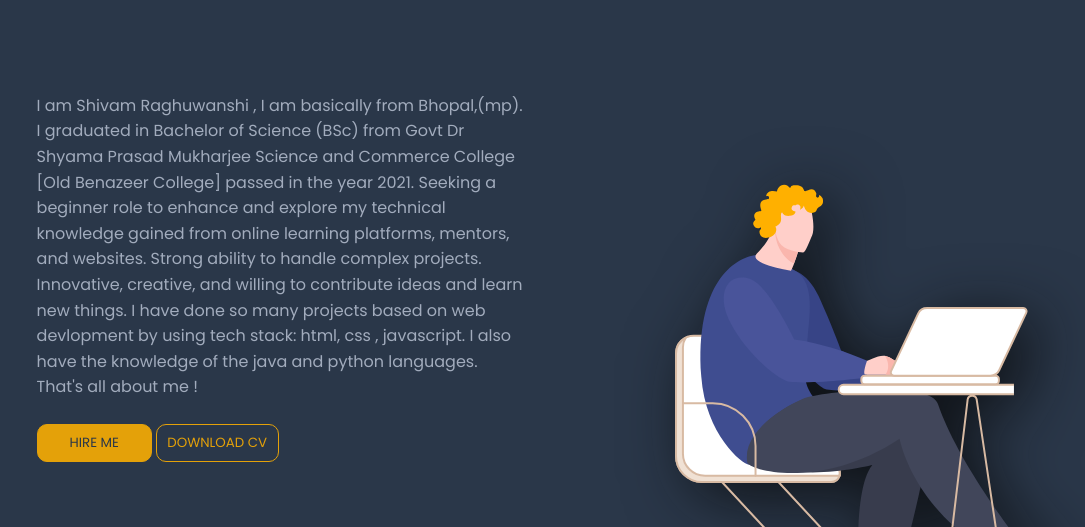
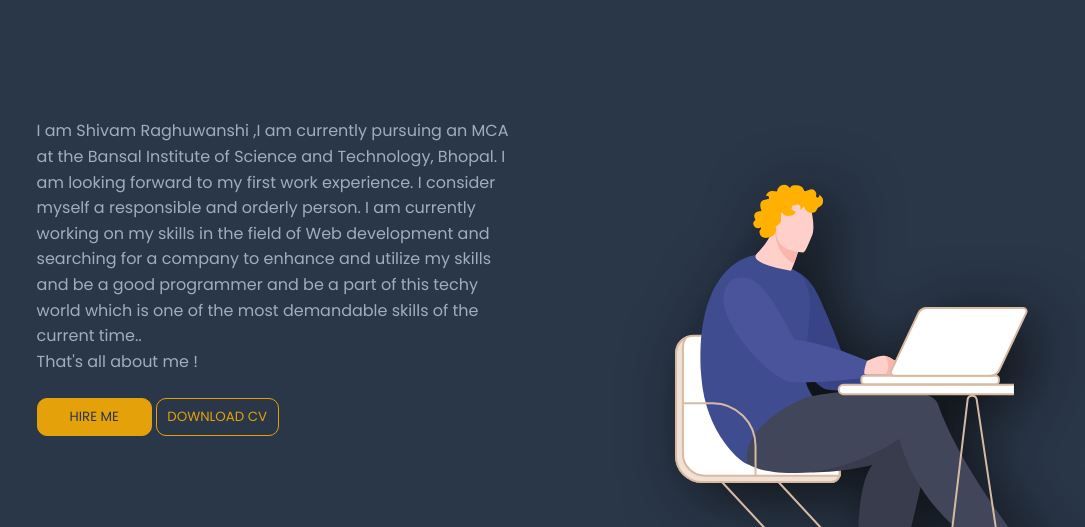
Before and after one commit to srtg2000/oasis_infobyte_task3_portfolio_website, a plain HTML site: page index.html in a window 1280 px wide. Shown: the part 42-569 px from the top of the page, without its empty margins (97-1182 px from the left). Drawn offline with nearby package versions, Linux system fonts and the light colour scheme.

Commit message:
Update index.html

```diff
--- a/index.html
+++ b/index.html
@@ -72,16 +72,16 @@
           </div> -->
           <div class="home__description">
             <p>
-              I am Shivam Raghuwanshi , I am basically from Bhopal,(mp). I graduated in
-              Bachelor of Science (BSc) from Govt Dr Shyama Prasad Mukharjee
-              Science and Commerce College [Old Benazeer College] passed in the
-              year 2021. Seeking a beginner role to enhance and explore my
-              technical knowledge gained from online learning platforms,
-              mentors, and websites. Strong ability to handle complex projects.
-              Innovative, creative, and willing to contribute ideas and learn
-              new things. I have done so many projects based on web devlopment
-              by using tech stack: html, css , javascript. I also have the
-              knowledge of the java and python languages.<br />
+              I am Shivam Raghuwanshi ,I am currently pursuing an MCA at the Bansal
+Institute of Science and Technology, Bhopal.
+I am looking forward to my first work experience.
+I consider myself a responsible and orderly person.
+I am currently working on my skills in the field of
+Web development and searching for a company to
+enhance and utilize my skills and be a good
+programmer and be a part of this techy world which
+is one of the most demandable skills of the current
+time..<br />
               That's all about me !
             </p>
           </div>
```
